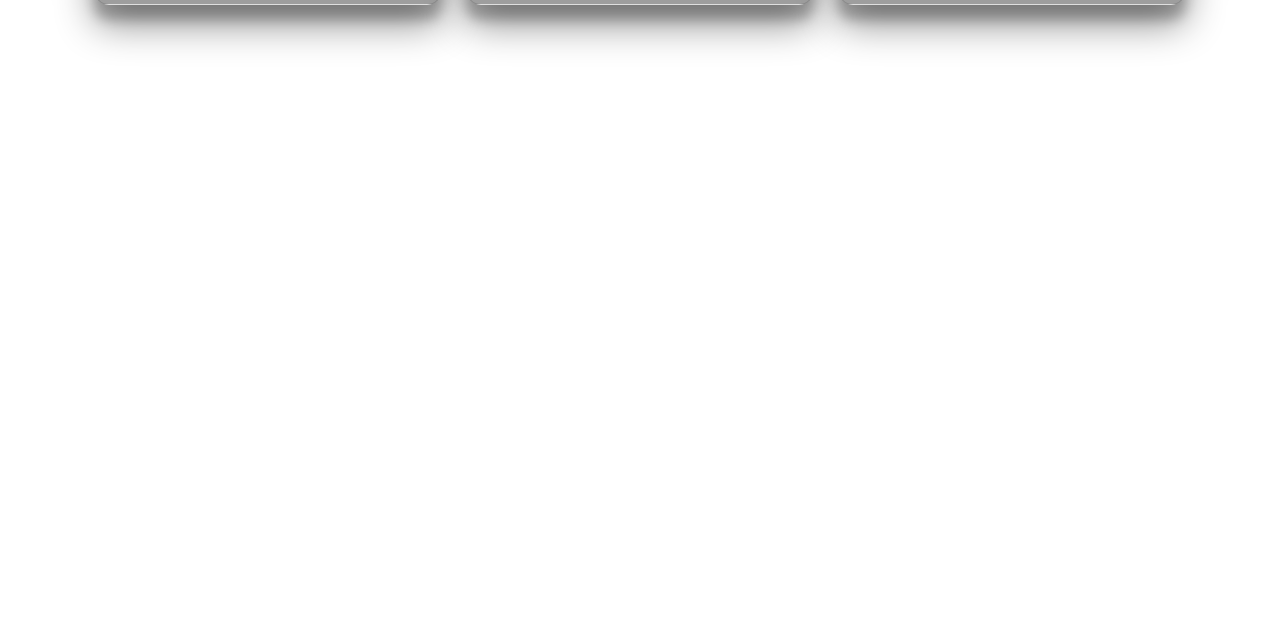
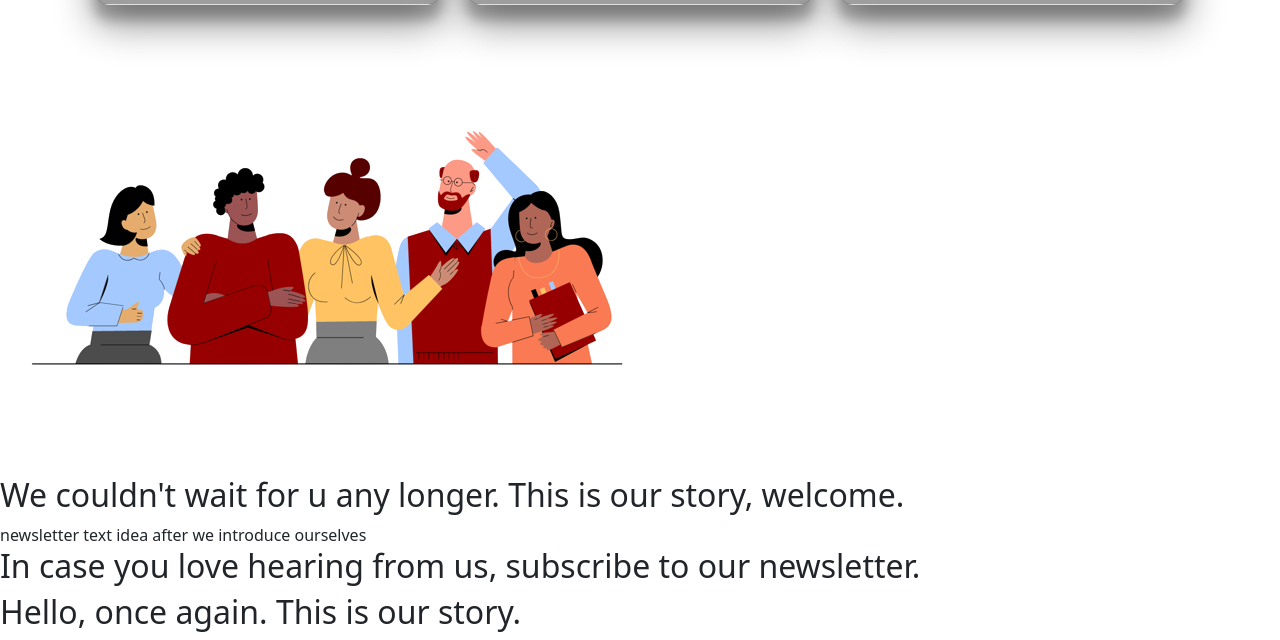
Before and after one commit to Mirisnasvitanja1/webpage, a website: page index.html in a window 1280 px wide. Shown: the part 2768-3408 px from the top of the page. Before the commit the page ends 2869 px from the top, so only its background shows below. Drawn offline with nearby package versions, Linux system fonts and the light colour scheme; grey boxes are pictures that could not be loaded; a web font is replaced by a local one.

Commit message:
checking image for new section

```diff
--- a/index.html
+++ b/index.html
@@ -457,7 +457,7 @@
       </div>
     </section>
 
-    <!-- <section class="aboutUs">
+    <section class="aboutUs">
       <img src="/images/aboutUs-firstPage-removebg-preview.png" alt="" />
 
       <section class="aboutUs">
@@ -468,7 +468,7 @@
       newsletter text idea after we introduce ourselves
       <h2>In case you love hearing from us, subscribe to our newsletter.</h2>
        <h2>Hello, once again. This is our story.</h2>
-    </section> -->
+    </section>
 
     <script src="javascript/loader.js"></script>
   </body>
```
